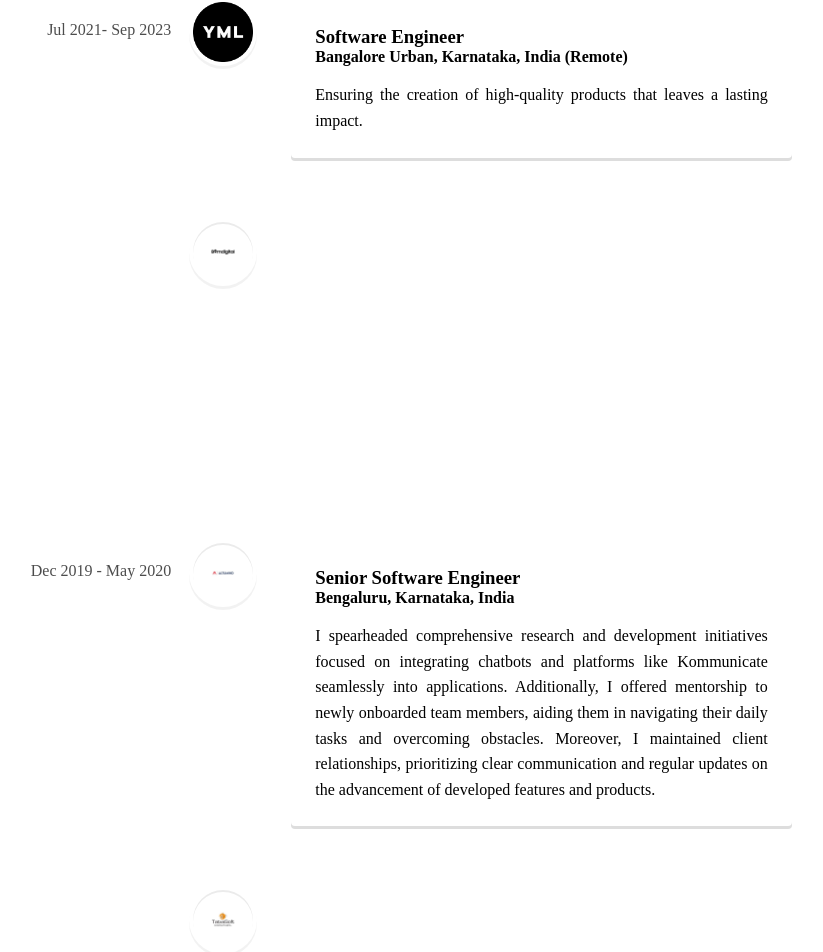
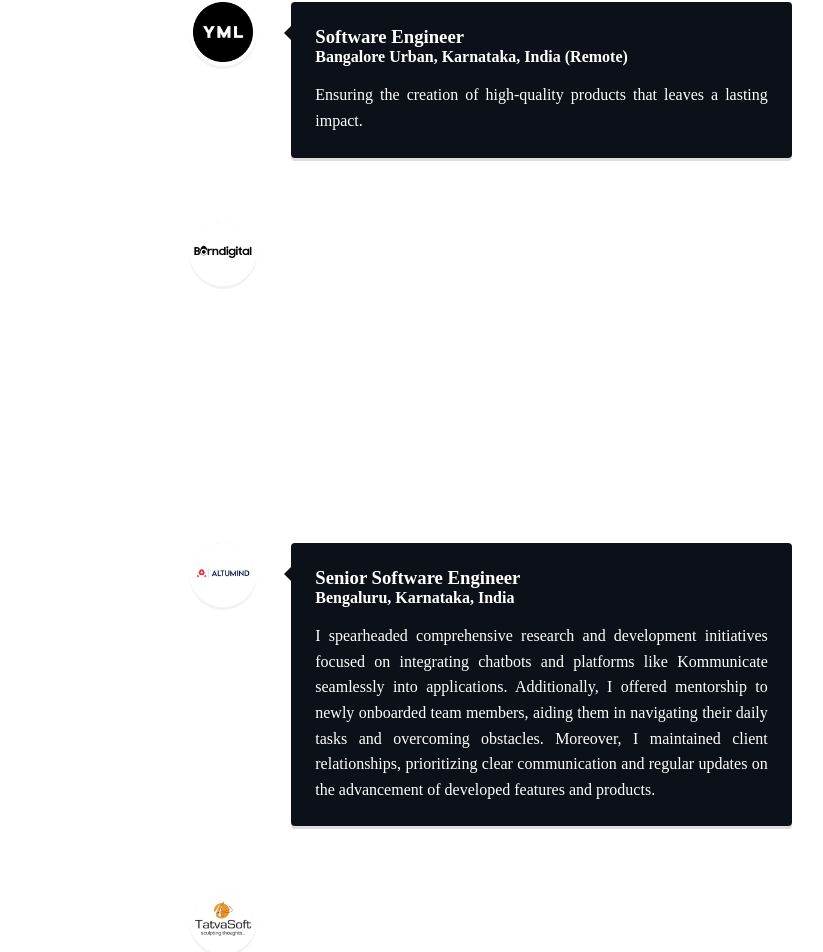
Before and after one commit to dvrajput96/dvrajput96.github.io, a Next.js app: page /companies in a window 1280 px wide. Shown: the part 400-1352 px from the top of the page, without its empty margins (417-1240 px from the left). Built offline with nearby package versions, Linux system fonts and the light colour scheme.

Commit message:
icon design fix and dark theme adjustment for desktop

```diff
--- a/components/sections/companies/bornDigital.jsx
+++ b/components/sections/companies/bornDigital.jsx
@@ -7,6 +7,7 @@ const BornDigital = () => (
     viewBox="0 0 200 200"
     width="200"
     height="200"
+    style={{ left: "20%", top: "20%", width: "60px", height: "60px" }}
   >
     <title>mediamodifier_cropped_image (2)</title>
     <defs>
--- a/components/sections/companies/sketchDigital.jsx
+++ b/components/sections/companies/sketchDigital.jsx
@@ -7,6 +7,7 @@ const SektchDigital = () => (
     viewBox="0 0 200 200"
     width="200"
     height="200"
+    style={{ left: "20%", top: "20%", width: "60px", height: "60px" }}
   >
     <title>mediamodifier_cropped_image (3)</title>
     <defs>
--- a/components/sections/companies/tatva.jsx
+++ b/components/sections/companies/tatva.jsx
@@ -7,6 +7,7 @@ const Tatva = () => (
     viewBox="0 0 200 200"
     width="200"
     height="200"
+    style={{ left: "20%", top: "20%", width: "60px", height: "60px" }}
   >
     <title>mediamodifier_cropped_image (4)</title>
     <defs>
--- a/components/sections/companies/timeline.jsx
+++ b/components/sections/companies/timeline.jsx
@@ -23,9 +23,9 @@ export default function Timeline() {
           <VerticalTimeline>
             <VerticalTimelineElement
               className="vertical-timeline-element--work"
-              contentStyle={{ background: "rgb(33, 150, 243)", color: "#fff" }}
+              contentStyle={{ background: "#0c1019", color: "#fff" }}
               contentArrowStyle={{
-                borderRight: "7px solid  rgb(33, 150, 243)",
+                borderRight: "7px solid  #0c1019",
               }}
               date="Oct 2023 - Present"
               iconStyle={{ background: "#fff", color: "#fff" }}
@@ -48,6 +48,10 @@ export default function Timeline() {
             <VerticalTimelineElement
               className="vertical-timeline-element--work"
               date="Jul 2021- Sep 2023"
+              contentStyle={{ background: "#0c1019", color: "#fff" }}
+              contentArrowStyle={{
+                borderRight: "7px solid  #0c1019",
+              }}
               iconStyle={{ background: "#fff", color: "#fff" }}
               icon={<Yml />}
             >
@@ -65,6 +69,10 @@ export default function Timeline() {
             <VerticalTimelineElement
               className="vertical-timeline-element--work"
               date="Jun 2020 - Jun 2021"
+              contentStyle={{ background: "#0c1019", color: "#fff" }}
+              contentArrowStyle={{
+                borderRight: "7px solid  #0c1019",
+              }}
               iconStyle={{ background: "#fff", color: "#fff" }}
               icon={<BornDigital />}
             >
@@ -87,6 +95,10 @@ export default function Timeline() {
             <VerticalTimelineElement
               className="vertical-timeline-element--work"
               date="Dec 2019 - May 2020"
+              contentStyle={{ background: "#0c1019", color: "#fff" }}
+              contentArrowStyle={{
+                borderRight: "7px solid  #0c1019",
+              }}
               iconStyle={{ background: "#fff", color: "#fff" }}
               icon={<SektchDigital />}
             >
@@ -110,12 +122,19 @@ export default function Timeline() {
             <VerticalTimelineElement
               className="vertical-timeline-element--education"
               date="Jun 2018 - Nov 2019"
+              contentStyle={{ background: "#0c1019", color: "#fff" }}
+              contentArrowStyle={{
+                borderRight: "7px solid  #0c1019",
+              }}
               iconStyle={{ background: "#fff", color: "#fff" }}
               icon={<Tatva />}
             >
               <h3 className="vertical-timeline-element-title">
                 Software Engineer
               </h3>
+              <h4 className="vertical-timeline-element-subtitle">
+                Ahmedabad, Gujarat, India
+              </h4>
               <p>
                 I have gained experience in developing a diverse range of
                 applications, including Flight booking, Shopping, Messaging,
```
